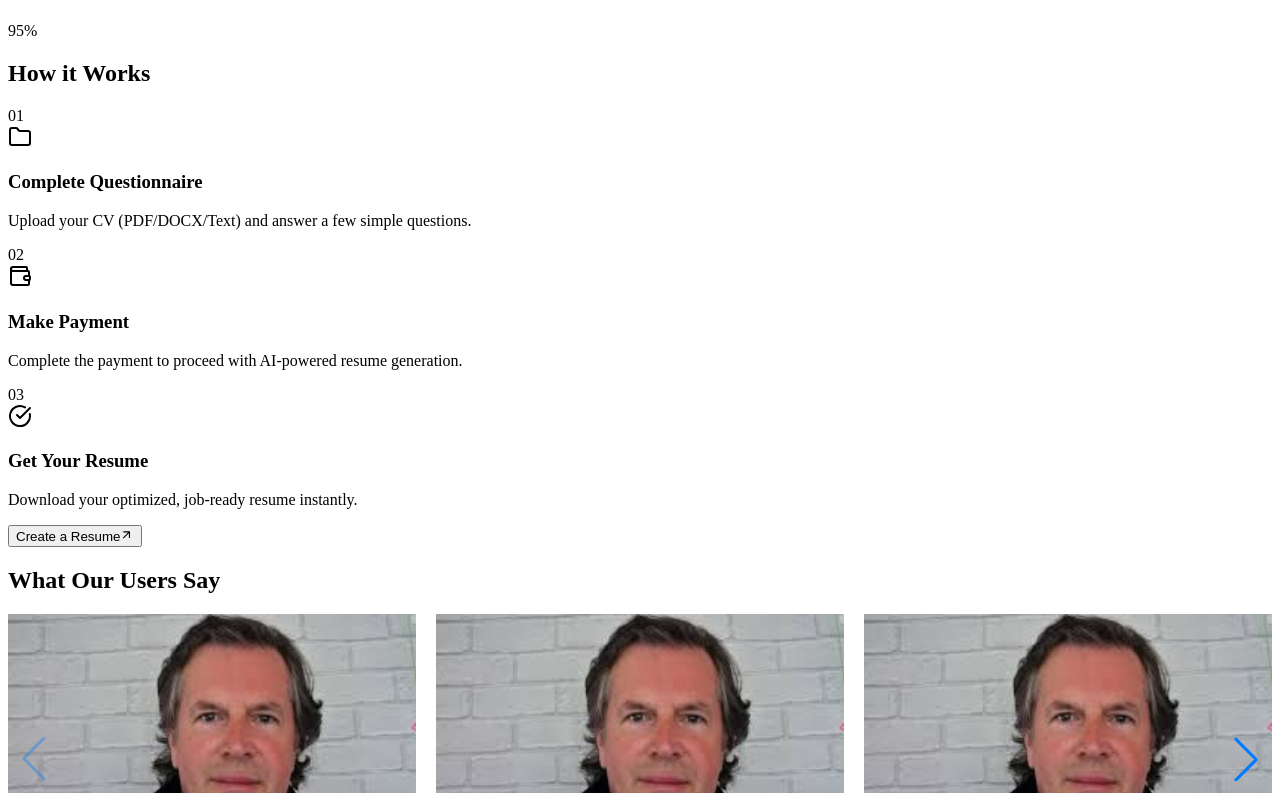
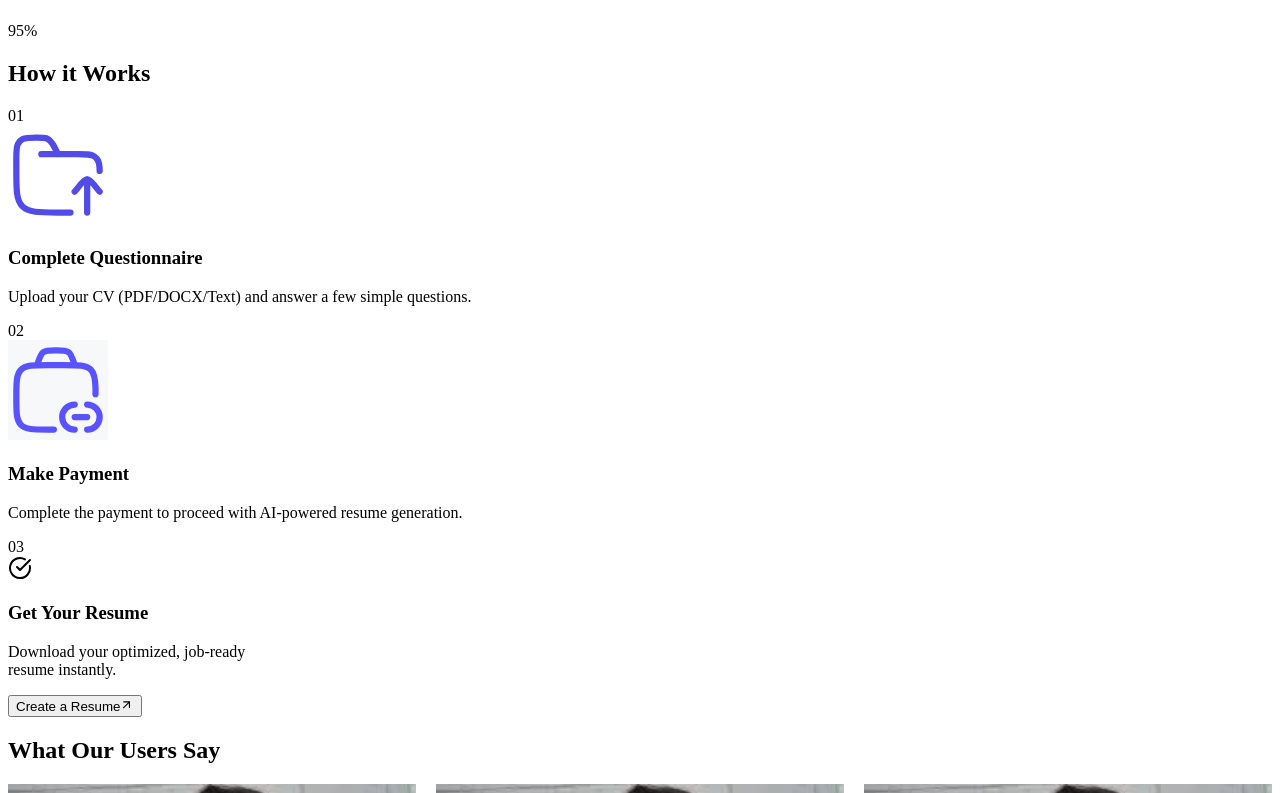
Before and after one commit to backbencherstudio/charlotte_spitz_front_end, a Next.js app: page / in a window 1280 px wide. Shown: the part 2367-3160 px from the top of the page. Built offline with nearby package versions, Linux system fonts and the light colour scheme.

Commit message:
Hover issue solved

```diff
--- a/app/globals.css
+++ b/app/globals.css
@@ -5,7 +5,7 @@
 
 body {
   font-family: inter, sans-serif;
-
+  scroll-behavior: smooth;
 }
 .container {
   max-width: 1342px;
--- a/components/Footer.tsx
+++ b/components/Footer.tsx
@@ -7,8 +7,8 @@ import { LiaLinkedin } from "react-icons/lia";
 
 const quickLinks = [
   { name: "Product", slug: "/" },
-  { name: "Privacy", slug: "/privacy" },
-  { name: "Contact", slug: "/contact" },
+  { name: "Privacy", slug: "/" },
+  { name: "Contact", slug: "/" },
 ];
 
 export default function Footer() {
@@ -41,7 +41,7 @@ export default function Footer() {
                   <Link
                     key={link.name}
                     href={link.slug}
-                    className="text-gray-200 text-sm md:text-base hover:text-white transition"
+                    className="text-gray-200 text-sm md:text-base hover:text-[#5952FF] transition"
                   >
                     {link.name}
                   </Link>
@@ -57,19 +57,19 @@ export default function Footer() {
               <div className="flex justify-center gap-6 mt-6">
                 <Facebook
                   size={22}
-                  className="cursor-pointer text-gray-200 hover:text-white"
+                  className="cursor-pointer text-gray-200 hover:text-[#5952FF]"
                 />
                 <Instagram
                   size={22}
-                  className="cursor-pointer text-gray-200 hover:text-white"
+                  className="cursor-pointer text-gray-200 hover:text-[#5952FF]"
                 />
                 <FaXTwitter
                   size={22}
-                  className="cursor-pointer text-gray-200 hover:text-white"
+                  className="cursor-pointer text-gray-200 hover:text-[#5952FF]"
                 />
                 <LiaLinkedin
                   size={22}
-                  className="cursor-pointer text-gray-200 hover:text-white"
+                  className="cursor-pointer text-gray-200 hover:text-[#5952FF]"
                 />
               </div>
             </div>
--- a/components/Home/Hero.tsx
+++ b/components/Home/Hero.tsx
@@ -111,7 +111,7 @@ const HeroSection = () => {
             <Button
               onClick={() => router.push("/personal-info")}
               icon={
-                <MdArrowOutward className="w-5 h-5  group-hover:rotate-45 transition-transform duration-200" />
+                <MdArrowOutward className="w-5 h-5 transition-transform duration-200" />
               }
             >
               Create a Resume
--- a/components/Home/HowItWork.tsx
+++ b/components/Home/HowItWork.tsx
@@ -1,12 +1,13 @@
 "use client";
-import { CheckCircle, Folder, Wallet } from "lucide-react";
+import { CheckCircle } from "lucide-react";
+import Image from "next/image";
 import { useRouter } from "next/navigation";
 import { MdArrowOutward } from "react-icons/md";
 import Button from "../reusable/Button";
 const HowItWorks = () => {
   const router = useRouter();
   return (
-    <section className="bg-[#F6F8FA]">
+    <section id="how-it-works" className="bg-[#F6F8FA]">
       <div className="container ">
         <div className="py-20">
           <h1 className="text-2xl md:text-4xl font-bold text-center mb-12 text-[#1D1F2C]">
@@ -29,9 +30,15 @@ const HowItWorks = () => {
                 <div className="mb-8 flex items-center justify-center w-10 h-10 rounded-full bg-white border-2 border-[#5952FF] z-10">
                   01
                 </div>
-                <div className="bg-white rounded-lg p-6 text-center shadow-sm border border-slate-100 w-full">
+                <div className="bg-white rounded-lg p-6 text-center shadow-sm border border-slate-100 w-full hover:border hover:border-[#5952FF] hover:shadow-lg transition">
                   <div className="flex justify-center items-center bg-[#F6F8FA] w-10 h-10 p-2 rounded-md mx-auto mb-4">
-                    <Folder className="w-8 h-8 text-[#5952FF]" />
+                    <Image
+                      src="/images/folderIcon.svg"
+                      className="w-8 h-8 text-[#5952FF]"
+                      alt="folder-icon"
+                      width={100}
+                      height={100}
+                    />
                   </div>
                   <h3 className="text-xl font-bold text-black mb-3">
                     Complete Questionnaire
@@ -48,9 +55,15 @@ const HowItWorks = () => {
                 <div className="mb-8 flex items-center justify-center w-10 h-10 rounded-full bg-white border-2 border-[#5952FF] z-10">
                   02
                 </div>
-                <div className="bg-white rounded-lg p-6 text-center shadow-sm border border-slate-100 w-full">
+                <div className="bg-white rounded-lg p-6 text-center shadow-sm border border-slate-100 w-full hover:border hover:border-[#5952FF] hover:shadow-lg transition">
                   <div className="flex justify-center items-center bg-[#F6F8FA] w-10 h-10 p-2 rounded-md mx-auto mb-4">
-                    <Wallet className="w-8 h-8 text-[#5952FF]" />
+                    <Image
+                      src="/images/walletIcon.svg"
+                      className="w-8 h-8 text-[#5952FF]"
+                      alt="wallet-icon"
+                      width={100}
+                      height={100}
+                    />
                   </div>
                   <h3 className="text-xl font-bold text-black mb-3">
                     Make Payment
@@ -67,7 +80,7 @@ const HowItWorks = () => {
                 <div className="mb-8 flex items-center justify-center w-10 h-10 rounded-full bg-white border-2 border-[#5952FF] z-10">
                   03
                 </div>
-                <div className="bg-white rounded-lg p-6 text-center shadow-sm border border-slate-100 w-full">
+                <div className="bg-white rounded-lg p-6 text-center shadow-sm border border-slate-100 w-full hover:border hover:border-[#5952FF] hover:shadow-lg transition">
                   <div className="flex justify-center items-center bg-[#F6F8FA] w-10 h-10 p-2 rounded-md mx-auto mb-4">
                     <CheckCircle className="w-8 h-8 text-[#5952FF]" />
                   </div>
@@ -75,7 +88,7 @@ const HowItWorks = () => {
                     Get Your Resume
                   </h3>
                   <p className="text-gray-600 text-sm leading-relaxed">
-                    Download your optimized, job-ready resume instantly.
+                    Download your optimized, job-ready <br /> resume instantly.
                   </p>
                 </div>
               </div>
@@ -87,7 +100,7 @@ const HowItWorks = () => {
             <Button
               onClick={() => router.push("/personal-info")}
               icon={
-                <MdArrowOutward className="w-5 h-5  group-hover:rotate-45 transition-transform duration-200" />
+                <MdArrowOutward className="w-5 h-5 transition-transform duration-200" />
               }
             >
               Create a Resume
--- a/components/Home/PricingSection.tsx
+++ b/components/Home/PricingSection.tsx
@@ -1,6 +1,7 @@
 "use client";
-import { ArrowRight, Check, Crown, Rocket } from "lucide-react";
+import { Check, Crown, Rocket } from "lucide-react";
 import { useRouter } from "next/navigation";
+import { MdArrowOutward } from "react-icons/md";
 import Button from "../reusable/Button";
 
 export default function PricingSection() {
@@ -37,7 +38,7 @@ export default function PricingSection() {
   ];
 
   return (
-    <section className="bg-[#F6F8FA]">
+    <section id="pricing" className="bg-[#F6F8FA]">
       <div className=" container">
         <div className="py-20">
           {/* Header */}
@@ -55,11 +56,7 @@ export default function PricingSection() {
             {plans.map((plan, index) => (
               <div
                 key={index}
-                className={`rounded-2xl p-8 sm:p-10 transition-all duration-300 ${
-                  plan.featured
-                    ? "bg-white border-2 border-[#5952FF] shadow-xl"
-                    : "bg-white border border-slate-200 shadow-lg"
-                }`}
+                className={`rounded-2xl p-8 sm:p-10 transition-all duration-300 hover:shadow-lg border hover:border hover:border-[#5952FF]`}
               >
                 {/* Plan Name */}
                 <div className="flex items-center gap-3 mb-4">
@@ -94,7 +91,9 @@ export default function PricingSection() {
 
                 {/* Button */}
                 <Button
-                  icon={<ArrowRight className="w-5 h-5" />}
+                  icon={
+                    <MdArrowOutward className="w-5 h-5 transition-transform duration-200" />
+                  }
                   className="w-full items-center justify-center"
                   onClick={() => router.push("/payment")}
                 >
--- a/components/Home/TestimonialsSlider.tsx
+++ b/components/Home/TestimonialsSlider.tsx
@@ -82,7 +82,7 @@ const testimonials: Testimonial[] = [
 export default function TestimonialsSlider() {
   const swiperRef = useRef<any>(null);
   return (
-    <section className="bg-white">
+    <section id="testimonials" className="bg-white">
       <div className="container">
         <div className="py-20">
           <h2 className="text-2xl md:text-4xl font-bold text-center mb-12 text-[#333333]">
@@ -93,6 +93,12 @@ export default function TestimonialsSlider() {
             modules={[Navigation, Pagination]}
             spaceBetween={20}
             slidesPerView={1}
+            loop={true}
+            speed={1000}
+            autoplay={{
+              delay: 300000,
+              disableOnInteraction: false,
+            }}
             navigation
             pagination={false}
             breakpoints={{
--- a/components/Navbar.tsx
+++ b/components/Navbar.tsx
@@ -8,9 +8,9 @@ import { HiOutlineMenu, HiX } from "react-icons/hi";
 import { cn } from "@/lib/utils";
 
 const menuItems = [
-  { label: "How it works" },
-  { label: "Pricing " },
-  { label: "Testimonials" },
+  { label: "How it works", href: "#how-it-works" },
+  { label: "Pricing ", href: "#pricing" },
+  { label: "Testimonials", href: "#testimonials" },
 ];
 
 export default function Navbar() {
@@ -33,10 +33,10 @@ export default function Navbar() {
           {menuItems.map((item) => (
             <Link
               key={item.label}
-              href={item.label}
+              href={item.href}
               className={cn(
-                "hover:text-secondaryColor transition",
-                pathname === item.label ? "text-secondaryColor" : "text-white"
+                "hover:text-primaryColor transition",
+                pathname === item.label ? "text-primaryColor" : "text-white"
               )}
             >
               {item.label}
```
Also changed, not shown: app/(Front-end)/payment/page.tsx (+4 -7 lines), public/images/folderIcon.svg (added), public/images/walletIcon.svg (added).
